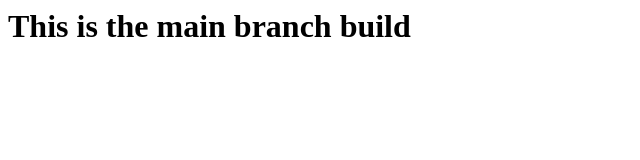
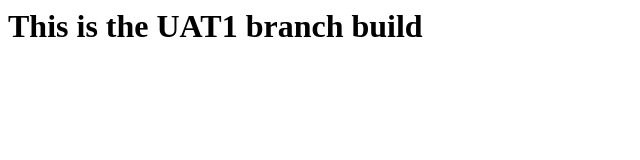
Before and after one commit to chowatt/staticsite, a plain HTML site: page index.html in a window 1280 px wide. Shown: the whole page, without its empty margins (0-640 px from the left). Drawn offline with Linux system fonts and the light colour scheme.

Commit message:
Update index.html

```diff
--- a/index.html
+++ b/index.html
@@ -1 +1 @@
-<h1>This is the main branch build</h1>
+<h1>This is the UAT1 branch build</h1>
```
